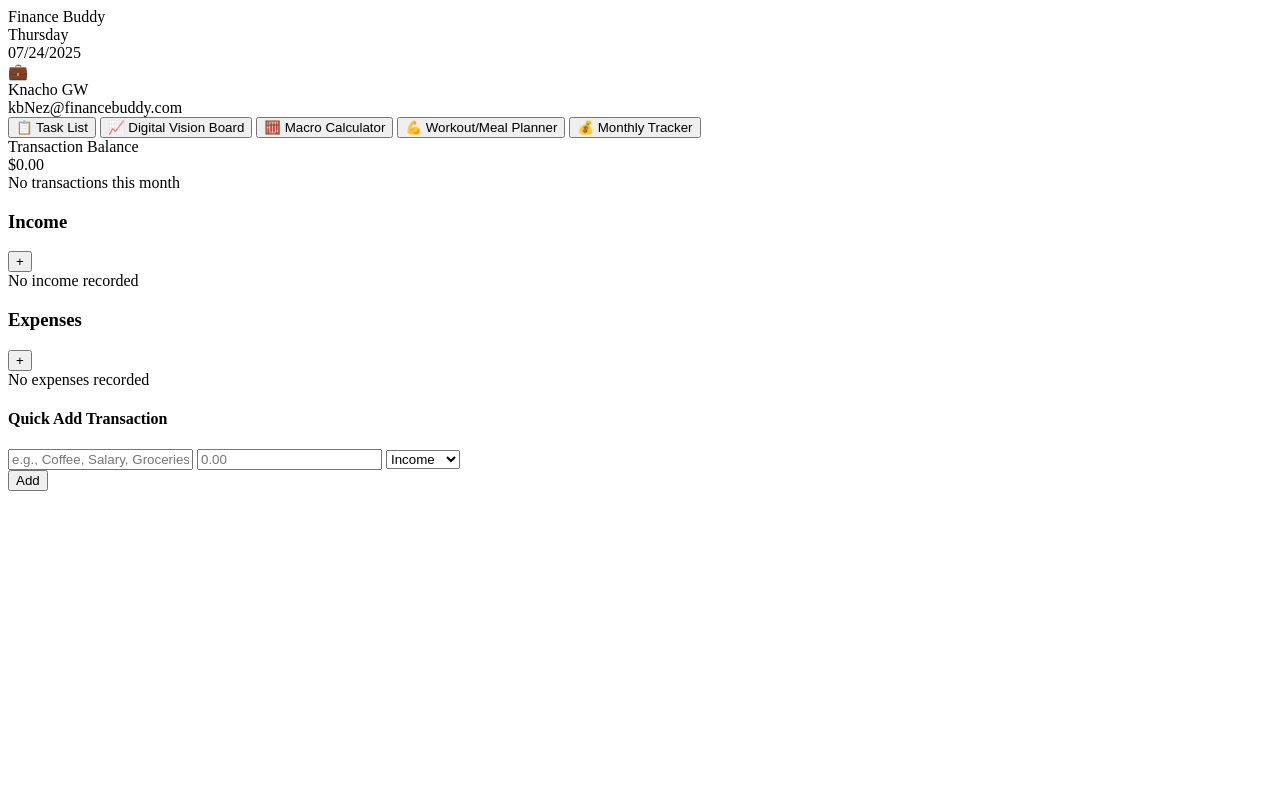
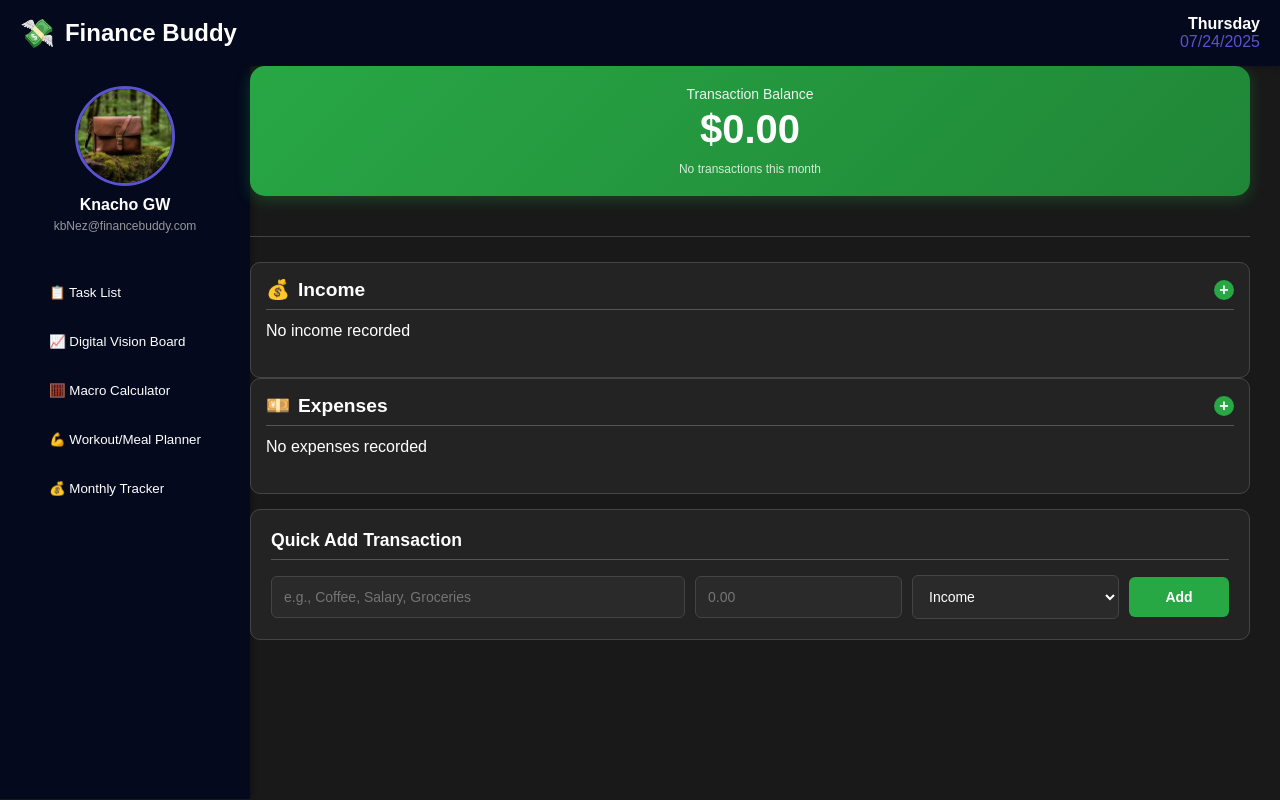
Before and after one commit to Shaibee19/Finance-Buddy, a plain HTML site: page index.html in a window 1280 px wide. Drawn offline with Linux system fonts and the light colour scheme; a web font is replaced by a local one.

Commit message:
finiched adding CSS

```diff
--- a/index.html
+++ b/index.html
@@ -21,7 +21,9 @@
     <div class="container">
       <div class="sidebar">
         <div class="profile">
-          <div class="profile__img">💼</div>
+          <div class="profile__img">
+            <img src="./assets/elegant-brown-briefcase_944420-58224.jpg" alt="Profile Photo">
+          </div>
           <div class="profile__name" id="profileName">Knacho GW</div>
           <div class="profile__email" id="profileEmail">
             kbNez@financebuddy.com
@@ -106,8 +108,8 @@
                 <option value="income">Income</option>
                 <option value="expense">Expense</option>
               </select>
+              <button id="quick__add--btn">Add</button>
             </div>
-            <button id="quick__add--btn">Add</button>
           </div>
         </div>
       </div>
--- a/style.css
+++ b/style.css
@@ -0,0 +1,409 @@
+@import url("https://fonts.googleapis.com/css2?family=Gabarito:wght@400..900&family=Savate:ital,wght@0,200..900;1,200..900&display=swap");
+
+/* BASIC RESET AND FONTS */
+* {
+  margin: 0;
+  padding: 0;
+  box-sizing: border-box;
+  font-family: "Gabarito", sans-serif; /* Using Gabarito as the primary font */
+}
+
+body,
+html {
+  height: 100%;
+  overflow: hidden; /* Prevent overall page scrolling */
+}
+
+body {
+  background-color: rgb(25, 25, 25); /* Dark background for the main page */
+  color: white; /* Default text color for the main layout */
+}
+
+/* HEADER */
+header {
+  display: flex;
+  justify-content: space-between; /* Space between logo and date display */
+  align-items: center;
+  padding: 15px 20px;
+  background-color: rgb(4, 9, 29); /* Dark blue header background */
+  box-shadow: 0 2px 5px rgba(0, 0, 0, 0.3);
+  color: white; /* Ensure header text is white */
+}
+
+header .logo { /* Target logo specifically in the main header */
+  font-size: 24px;
+  font-weight: bold;
+  display: flex;
+  align-items: center;
+}
+
+header .logo img { /* Target logo image specifically in the main header */
+  height: 32px;
+  margin-right: 10px;
+}
+
+header .logo::before {
+  content: "💸";
+  margin-right: 10px;
+  font-size: 28px;
+}
+
+#app__title { /* Ensure main app title is white */
+    color: white;
+}
+
+.date__display {
+  text-align: right;
+}
+
+.day {
+  font-weight: bold;
+}
+
+.full__date,
+#currentDate {
+  color: rgb(89, 82, 209); /* Accent color for date */
+}
+
+/* MAIN LAYOUT */
+.container {
+  display: flex;
+  height: calc(100vh - 67px); /* Subtract header height (approx 67px) */
+  overflow: hidden; /* Prevent container content from overflowing */
+}
+
+
+/* SIDEBAR PROFILE */
+.sidebar {
+  width: 250px;
+  min-width: 250px; /* Fixed width */
+  background: rgb(4, 9, 29); /* Dark blue sidebar background */
+  padding: 20px;
+  display: flex;
+  flex-direction: column;
+  align-items: center;
+  box-shadow: 2px 0 5px rgba(0, 0, 0, 0.3); /* Shadow on the right */
+}
+
+.profile {
+  text-align: center;
+  margin-bottom: 30px;
+}
+
+.profile__img {
+  width: 100px;
+  height: 100px;
+  border-radius: 50%;
+  overflow: hidden;
+  margin: 0 auto 10px;
+  border: 3px solid rgb(89, 82, 209); /* Accent border for profile image */
+}
+
+.profile__img img {
+  width: 100%;
+  height: 100%;
+  object-fit: cover;
+}
+
+.profile__name {
+  font-weight: bold;
+  margin-bottom: 5px;
+  color: white; /* Ensure profile name is white */
+}
+
+.profile__email {
+  font-size: 12px;
+  opacity: 0.8;
+  color: #bbb; /* Lighter color for email */
+}
+
+.sidebar__button {
+  background-color: transparent; /* Default transparent background */
+  color: white;
+  border: none;
+  border-radius: 10px;
+  padding: 12px 20px;
+  width: 100%;
+  text-align: left;
+  margin-top: 10px;
+  cursor: pointer;
+  font-weight: 500;
+  display: flex;
+  align-items: center;
+  transition: background-color 0.3s ease;
+}
+
+.sidebar__button:hover {
+    background-color: rgba(89, 82, 209, 0.2); /* Subtle hover effect */
+}
+
+.sidebar__button.active {
+  background-color: rgb(89, 82, 209); /* Active button accent color */
+}
+
+/* BALANCE DISPLAY */
+.balance__display {
+    background: linear-gradient(135deg, rgb(40, 167, 69), rgb(32, 134,55));
+    padding: 20px;
+    border-radius: 15px;
+    text-align: center;
+    margin-bottom: 25px;
+    box-shadow: 0 4px 15px rgba(40, 167, 69, 0.3);
+}
+
+.balance__label {
+    font-size: 14px;
+    opacity: 0.9;
+    margin-bottom: 5px;
+}
+
+.balance__amount {
+    font-size: 2.5em;
+    font-weight: bold;
+    margin-bottom: 10px;
+}
+
+.balance__change {
+    font-size: 12px;
+    opacity: 0.8;
+}
+
+/* PLANNER HEADER */
+.planner__header {
+    margin-bottom: 25px;
+    text-align: center;
+    border-bottom: 1px solid #444;
+    padding-bottom: 15px;
+}
+/* TRANSACTIONS CONTAINER */
+.transaction__container {
+    display: flex;
+    flex-direction: column;
+    gap: 20px;
+    margin-bottom: 25px;
+    padding: 0 5px;
+    max-height: 400px;
+}
+
+.transaction__section {
+    background-color: rgb(35, 35, 35);
+    border-radius: 10px;
+    padding: 15px;
+    border: 1px solid #444;
+    transition: border-color 0.3s ease;
+}
+
+.transaction__header {
+    display: flex;
+    justify-content: space-between;
+    align-items: center;
+    margin-bottom: 12px;
+    padding-bottom: 8px;
+    border-bottom: 1px solid #555;
+}
+
+.transaction__header h3 {
+    color: white;
+    font-size: 1.2em;
+    font-weight: 600;
+    display: flex;
+    align-items: center;
+    gap: 8px;
+}
+
+.income__icon:before {
+    content: "💰";
+}
+
+.expense__icon:before {
+    content: "💴";
+}
+
+.transaction__items {
+    min-height: 40px;
+    display: flex;
+    flex-direction: column;
+    gap: 8px;
+    max-height: 300px;
+    overflow-y: auto;
+}
+
+.transaction__item {
+    background-color: rgb(42, 42, 42);
+    padding: 12px;
+    border-radius: 6px;
+    display: flex;
+    justify-content: space-between;
+    align-items: center;
+    transition: all 0.3s ease;
+}
+
+.transaction__item.income {
+    border-left: 3px solid rgb(40, 167, 69);
+}
+
+.transaction__item.expense {
+    border-left: 3px solid rgb(220, 53, 69);
+}
+
+.transition__info {
+    flex-grow: 1;
+    margin-right: 10px;
+}
+
+.transition__description {
+    color: white;
+    font-size: 14px;
+    font-weight: 500;
+    margin-bottom: 2px;
+}
+
+.transaction___date {
+    color: #aaa;
+    font-size: 11px;
+    margin-bottom: 2px;
+}
+
+.transaction__category {
+    color: #aaa;
+    font-size: 12px;
+}
+
+.transaction__amount {
+    font-weight: bold;
+    font-size: 16px;
+    margin-right: 10px;
+}
+
+.transaction__amount.income {
+    color: rgb(40, 167, 69);
+}
+
+.transaction__amount.expense {
+    color: rgb(220, 53, 69);
+}
+
+.transaction__item--placeholder {
+    color: #888;
+    font-style: italic;
+    text-align: center;
+    padding: 15px 10px;
+    background-color: rgba(42, 42, 42, 0.3);
+    border-radius: 6px;
+    border: 1px dashed #555;
+}
+
+/* BUTTONS */
+.add__transaction--btn {
+    background-color: rgb(40, 167, 69);
+    color: white;
+    border: none;
+    border-radius: 50%;
+    width: 20px;
+    height: 20px;
+    cursor: pointer;
+    font-size: 16px;
+    font-weight: bold;
+    transition: all 0.3s ease;
+    display: flex;
+    align-items: center;
+    justify-content: center;
+}
+
+.add__transaction--btn:hover {
+    background-color: rgb(32, 134, 55);
+    transform: scale(1.1);
+    box-shadow: 0 2px 6px rgba(40, 167, 69, 0.4);
+}
+
+.transaction__item--delete {
+    background-color: rgb(220, 53, 69);
+    color: white;
+    border: none;
+    border-radius: 4px;
+    width: 24px;
+    height: 24px;
+    cursor: pointer;
+    font-size: 12px;
+    font-weight: bold;
+    transition: all 0.3s ease;
+    display: flex;
+    align-items: center;
+    justify-content: center;
+    opacity: 0.8;
+}
+
+.transaction__item--delete:hover {
+    background-color: rgb(200, 35, 51);
+    opacity: 1;
+    transform: scale(1.05);
+}
+
+/* QUICK ADD SECTION */
+.quick__add--section {
+    background-color: rgb(35, 35, 35);
+    border-radius: 10px;
+    padding: 20px;
+    border: 1px solid #444;
+    margin-top: 15px;
+}
+
+.quick__add--section h4 {
+    color: white;
+    margin-bottom: 15px;
+    font-size: 1.1em;
+    font-weight: 600;
+    border-bottom: 1px solid #555;
+    padding-bottom: 8px;
+}
+
+.quick__add--form {
+    display: grid;
+    grid-template-columns: 2fr 1fr 1fr 100px; /* 4 columns 2 fractions (1/2 50%) 1 fraction (1/4 25%) 1 fraction and 100 pixels */
+    gap: 10px;
+    align-items: center;
+}
+
+.quick__add--form input,
+.quick__add--form select {
+    padding: 12px;
+    border: 1px solid #444;
+    border-radius: 6px;
+    background-color: rgb(42, 42, 42);
+    color: white;
+    font-size: 14px;
+    transition: all 0.3s ease;
+}
+
+.quick__add--form input:focus,
+.quick__add--form select:focus {
+    border-color: rgb(40, 167, 69);
+    outline: none;
+    box-shadow: 0 0 0 2px rgba(40, 167, 69, 0.2);
+}
+
+.quick__add--form button {
+    background-color: rgb(40, 167, 69);
+    color: white;
+    border: none;
+    border-radius: 6px;
+    padding: 12px 20px;
+    cursor: pointer;
+    font-weight: bold;
+    font-size: 14px;
+    transition: all 0.3s ease;
+}
+
+.quick__add--form button:hover {
+    background-color: rgb(32, 134, 55);
+    transform: translateY(-1px);
+    box-shadow: 0 3px 8px rgba(40, 167, 69, 0.3);
+}
+
+/* RESPONSIVENESS */
+@media (max-width: 768px) {
+    .quick__add--form {
+        grid-template-columns: 1fr;
+        gap: 8px;
+    }
+}
```
Also changed, not shown: assets/elegant-brown-briefcase_944420-58224.jpg (added).
